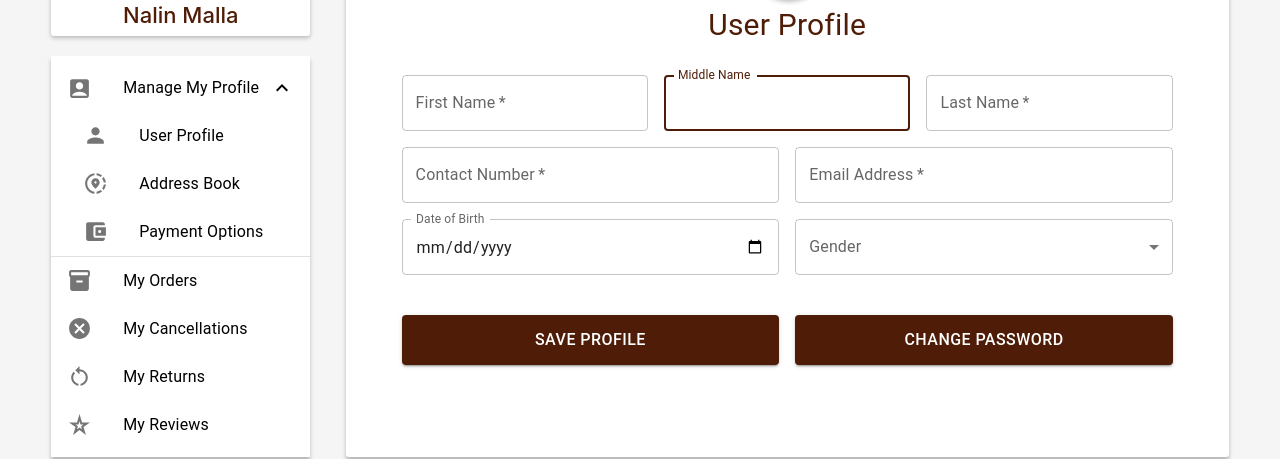
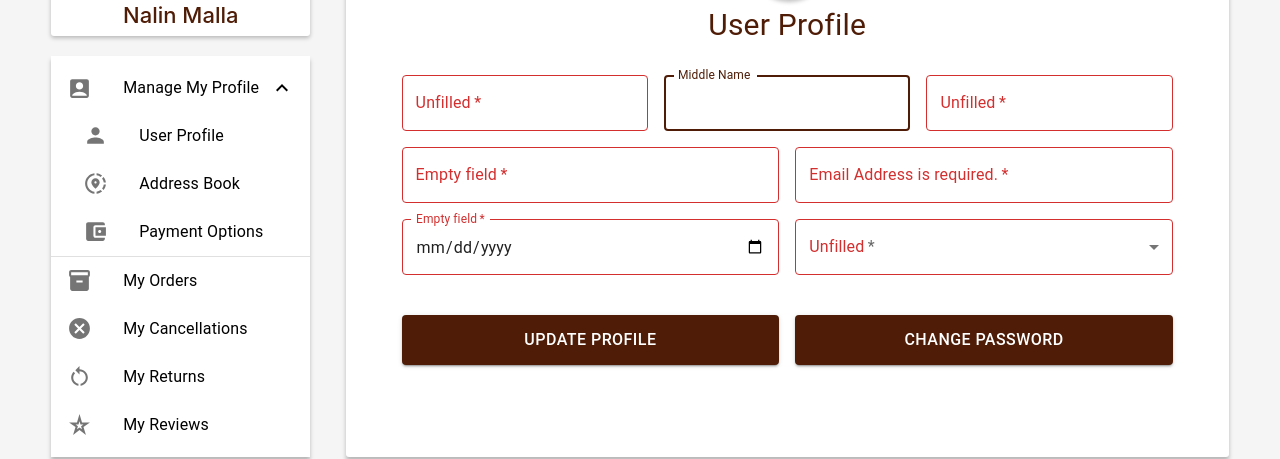
Before and after one commit to NalinMalla/BOSS, a React (Create React App) app: page /profile in a window 1280 px wide. Shown: the part 291-750 px from the top of the page. Built offline with nearby package versions, Linux system fonts and the light colour scheme; no server answers; sample sign-in values are in the browser's storage.

Commit message:
Update user Profile.

```diff
--- a/src/screens/profilePage.js
+++ b/src/screens/profilePage.js
@@ -12,6 +12,8 @@ import MenuItem from "@mui/material/MenuItem";
 import Select from "@mui/material/Select";
 import Stack from "@mui/material/Stack";
 import PhotoCamera from "@mui/icons-material/PhotoCamera";
+import axios from "axios";
+import { useNavigate } from "react-router-dom";
 
 import Header from "../components/header";
 import NavBar from "../components/navBar";
@@ -34,19 +36,130 @@ const ProfilePage = () => {
   const handleOpenModal = () => setOpenModal(true);
   const handleCloseModal = () => setOpenModal(false);
 
+  const userId = localStorage.getItem("userId");
+  console.log("UserID : " + userId);
+
+  const [firstName, setFirstName] = React.useState("");
+  const [middleName, setMiddleName] = React.useState("");
+  const [lastName, setLastName] = React.useState("");
+
+  const [email, setEmail] = React.useState("");
+  const [contact, setContact] = React.useState("");
+
   const [gender, setGender] = React.useState("");
+  const [dateOfBirth, setDateOfBirth] = React.useState("");
+
+  const [password, setPassword] = React.useState(""); //for some reason using password as normal variable caused errors.
+
+  let navigate = useNavigate();
+
+  const getUserInfoById = (userId) => {
+    const ApiURL = `http://localhost:5000/users/${userId}`;
+    return axios
+      .get(ApiURL)
+      .then((response) => response.data)
+      .catch((error) => null);
+  };
+
+  async function initializeUserData(userId) {
+    const userInfo = await getUserInfoById(userId);
+    if (userInfo === "") {
+      alert("Error: Unable to access server.");
+    } else {
+      setFirstName(userInfo.userName.firstName);
+      setMiddleName(userInfo.userName.middleName);
+      setLastName(userInfo.userName.lastName);
+      setEmail(userInfo.email);
+      setContact(userInfo.contact.toString()); //returns in number type
+      setDateOfBirth(userInfo.dateOfBirth.toString().substring(0, 10)); //returns in a different format
+      setGender(userInfo.gender);
+      setPassword(userInfo.password);
+    }
+  }
+
+  React.useEffect(() => {
+    document.title = "BOSS - User Profile Page";
+    if (userId == null) {
+      navigate("/signIn");
+    } else {
+      initializeUserData(userId); //wouldn't work without async await?
+    }
+  }, []);
+
+  const emailRGX = /^([a-z A-Z 0-9 \._-]+)@([a-z A-Z 0-9 -]+)\.([a-z]{2,20})$/;
+  const contactRGX = /^[0-9]{9,10}$/;
+
+  const handleFirstNameChange = (event) => {
+    setFirstName(event.target.value);
+  };
+  const handleMiddleNameChange = (event) => {
+    setMiddleName(event.target.value);
+  };
+  const handleLastNameChange = (event) => {
+    setLastName(event.target.value);
+  };
+
+  const handleEmailChange = (event) => {
+    setEmail(event.target.value);
+  };
+
+  const handleContactChange = (event) => {
+    setContact(event.target.value);
+  };
 
   const handleGenderChange = (event) => {
     setGender(event.target.value);
   };
 
-  const handleSubmit = (event) => {
+  const handleDateOfBirthChange = (event) => {
+    setDateOfBirth(event.target.value);
+  };
+
+  const handleUpdate = (event) => {
     event.preventDefault();
-    const data = new FormData(event.currentTarget);
-    console.log({
-      email: data.get("email"),
-      password: data.get("password"),
-    });
+
+    if (
+      !(firstName.trim() === "") &&
+      !(lastName.trim() === "") &&
+      contactRGX.test(contact) &&
+      emailRGX.test(email) &&
+      !(dateOfBirth.trim() === "") &&
+      !(gender.trim() === "")
+    ) {
+      const user = {
+        firstName: firstName,
+        password: password,
+        middleName: middleName,
+        lastName: lastName,
+        email: email,
+        contact: contact,
+        dateOfBirth: dateOfBirth,
+        gender: gender,
+      };
+
+      console.log(user);
+
+      if (
+        window.confirm(
+          "Your profile is about to be overwritten. The previous details will be lost. \nAre you ok with this?"
+        )
+      ) {
+        axios.put(`http://localhost:5000/users/update/${userId}`, user).then(
+          (res) => {
+            console.log(res.data);
+            console.log("Res");
+            alert("Updated profile successfully.");
+            // navigate("/signIn");
+          },
+          (err) => {
+            alert("Profile was not updated.\nError: " + err);
+            console.log("Err");
+          }
+        );
+      }
+    } else {
+      alert("Invalid input.");
+    }
   };
 
   return (
@@ -130,7 +243,7 @@ const ProfilePage = () => {
                   height: 80,
                   marginTop: 30,
                   boxShadow: "2px 4px 4px rgba(0, 0, 0, 0.25)",
-                  background: '#F9F9F9'
+                  background: "#F9F9F9",
                 }}
               >
                 <PhotoCamera style={{ width: 44, height: 44 }} />
@@ -148,7 +261,7 @@ const ProfilePage = () => {
             <Box
               component="form"
               noValidate
-              onSubmit={handleSubmit}
+              onSubmit={handleUpdate}
               sx={{
                 my: 4,
                 ml: 3,
@@ -166,8 +279,11 @@ const ProfilePage = () => {
                     required
                     fullWidth
                     id="firstName"
-                    label="First Name"
+                    label={firstName.trim() === "" ? "Unfilled" : "First Name"}
                     autoFocus
+                    value={firstName}
+                    onChange={handleFirstNameChange}
+                    error={firstName.trim() === ""}
                   />
                 </Grid>
                 <Grid item xs={12} sm={4}>
@@ -178,6 +294,9 @@ const ProfilePage = () => {
                     id="middleName"
                     label="Middle Name"
                     autoFocus
+                    defaultValue=""
+                    value={middleName}
+                    onChange={handleMiddleNameChange}
                   />
                 </Grid>
                 <Grid item xs={12} sm={4}>
@@ -185,19 +304,31 @@ const ProfilePage = () => {
                     required
                     fullWidth
                     id="lastName"
-                    label="Last Name"
                     name="lastName"
                     autoComplete="family-name"
+                    label={lastName.trim() === "" ? "Unfilled" : "Last Name"}
+                    value={lastName}
+                    onChange={handleLastNameChange}
+                    error={lastName.trim() === ""}
                   />
                 </Grid>
                 <Grid item xs={12} sm={6}>
                   <TextField
                     required
                     fullWidth
-                    id="contactNum"
-                    label="Contact Number"
-                    name="contactNum"
-                    autoComplete="contactNum"
+                    id="contact"
+                    name="contact"
+                    autoComplete="contact"
+                    label={
+                      contact.trim() === "" || !contactRGX.test(contact)
+                        ? contact.trim() === ""
+                          ? "Empty field"
+                          : "Invalid contact number"
+                        : "Contact Number"
+                    }
+                    value={contact}
+                    onChange={handleContactChange}
+                    error={contact.trim() === "" || !contactRGX.test(contact)}
                   />
                 </Grid>
                 <Grid item xs={12} sm={6}>
@@ -205,38 +336,62 @@ const ProfilePage = () => {
                     required
                     fullWidth
                     id="email"
-                    label="Email Address"
                     name="email"
                     autoComplete="email"
+                    label={
+                      email.trim() === "" || !emailRGX.test(email)
+                        ? email.trim() === ""
+                          ? "Email Address is required."
+                          : "Invalid email address."
+                        : "Email Address"
+                    }
+                    value={email}
+                    onChange={handleEmailChange}
+                    error={email.trim() === "" || !emailRGX.test(email)}
                   />
                 </Grid>
 
                 <Grid item xs={12} sm={6}>
                   <TextField
                     id="date"
-                    label="Date of Birth"
+                    name="date"
+                    required
                     type="date"
                     fullWidth
                     InputLabelProps={{
                       shrink: true,
                     }}
+                    label={
+                      dateOfBirth.trim() === ""
+                        ? "Empty field"
+                        : "Date of Birth"
+                    }
+                    value={dateOfBirth}
+                    onChange={handleDateOfBirthChange}
+                    error={dateOfBirth.trim() === ""}
                   />
                 </Grid>
                 <Grid item xs={12} sm={6}>
-                  <FormControl fullWidth>
+                  <FormControl fullWidth required defaultValue="">
                     <InputLabel id="demo-simple-select-label">
-                      Gender
+                      {gender.trim() === "" ? (
+                        <span style={{ color: "#D32F2F" }}>Unfilled</span>
+                      ) : (
+                        "Gender"
+                      )}
                     </InputLabel>
                     <Select
                       labelId="demo-simple-select-label"
                       id="demo-simple-select"
+                      name="gender"
                       value={gender}
                       label="Gender"
+                      error={gender === ""}
                       onChange={handleGenderChange}
                     >
-                      <MenuItem value={10}>Male</MenuItem>
-                      <MenuItem value={20}>Female</MenuItem>
-                      <MenuItem value={30}>Other</MenuItem>
+                      <MenuItem value="male">Male</MenuItem>
+                      <MenuItem value="female">Female</MenuItem>
+                      <MenuItem value="other">Other</MenuItem>
                     </Select>
                   </FormControl>
                 </Grid>
@@ -259,13 +414,12 @@ const ProfilePage = () => {
                     fontSize: "16px",
                   }}
                 >
-                  Save Profile
+                  Update Profile
                 </Button>
                 <Button
-                  type="submit"
                   fullWidth
                   variant="contained"
-                  href="passwordReset"
+                  href="/profile/passwordReset"
                   sx={{
                     height: "50px",
                     backgroundColor: Colors.primary,
```
